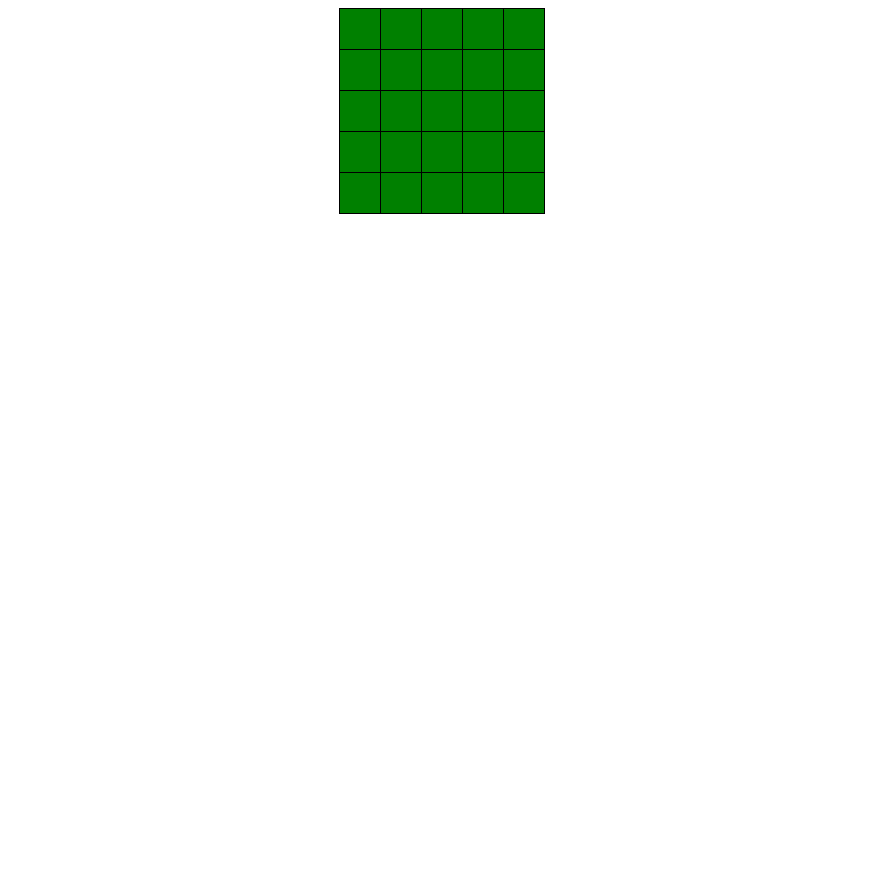
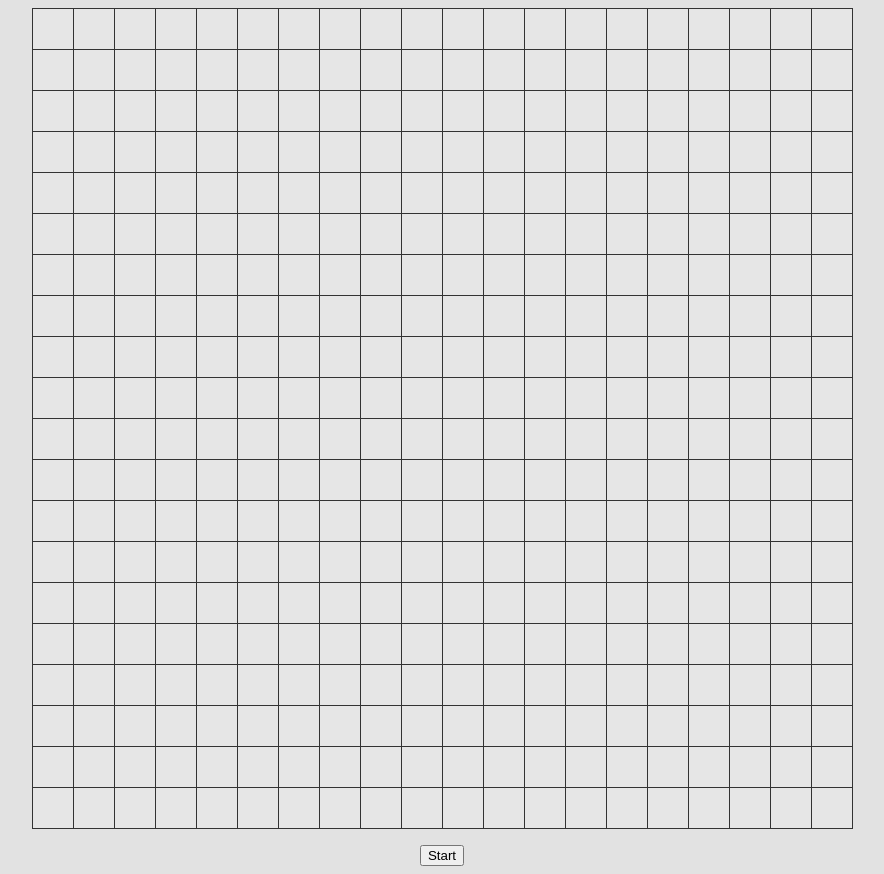
Before and after one commit to MaximeSantos/game-of-life-react, a React (Vite) app: page / in a window 1280 px wide. Shown: the whole page, without its empty margins (198-1082 px from the left). Before the commit the page ends 800 px from the top, so only its background shows below. Built offline with nearby package versions, Linux system fonts and the light colour scheme.

Commit message:
Add the ability to set a Cell as active

```diff
--- a/src/App.tsx
+++ b/src/App.tsx
@@ -1,3 +1,5 @@
+import Cell from './Cell';
+
 /*
 The goal is to create an app based on Conway's Game of Life
 https://en.wikipedia.org/wiki/Conway%27s_Game_of_Life
@@ -7,14 +9,32 @@ https://en.wikipedia.org/wiki/Conway%27s_Game_of_Life
 3.
 
 */
-import listOfCells from './utils/board.tsx';
+function App() {
+  const rows = 20;
+  const cols = 20;
 
-function App() {
+  const listOfCells = [];
+
+  for (let i = 0; i < rows * cols; i++) {
+    listOfCells.push(<Cell key={i} />);
+  }
+
   return (
-    <div className="board">
-      {listOfCells}
+    <div className="container">
+      <div
+        className="board"
+        style={{
+          display: 'grid',
+          gridTemplateColumns: `repeat(${cols}, 1fr)`,
+          gridTemplateRows: `repeat(${rows}, 1fr)`,
+          gap: '1px',
+        }}
+      >
+        {listOfCells}
+      </div>
+      <button onClick={() => console.log('start')}>Start</button>
     </div>
-  )
+  );
 }
 
-export default App
+export default App;
--- /dev/null
+++ b/src/Cell.tsx
@@ -0,0 +1,13 @@
+import { useState } from 'react';
+
+const Cell = () => {
+  const [active, setActive] = useState(false);
+
+  const handleClickCell = () => {
+    setActive(!active);
+  };
+
+  return <div className={`cell ${active ? 'active' : ''}`} onClick={handleClickCell} />;
+};
+
+export default Cell;
--- a/src/index.css
+++ b/src/index.css
@@ -1,23 +1,28 @@
 body {
+  background-color: #e2e2e2;
+  color: #333333  ;
+}
+
+.container {
+  display: flex;
+  flex-flow: column;
+  align-items: center;
 }
 
 .board {
-  width: 204px;
-  height: 100%;
-  background-color: black;
-  display: grid;
-  grid-template-columns: repeat(5, 1fr);
-  grid-template-rows: repeat(5, 1fr);
-  gap: 1px;
-  margin: auto;
-  padding: 0;
-  border: 1px solid black;
+  background-color: #333333;
+  border: 1px solid #333333;
+  margin-bottom: 1rem;
 }
 
 .cell {
-  background-color: green;
+  background-color: #e6e6e6;
   max-width: 40px;
   max-height: 40px;
   width: 40px;
   height: 40px;
 }
+
+.active {
+  background-color: #48534b;
+}
--- a/src/utils/board.tsx
+++ /dev/null
@@ -1,5 +0,0 @@
-let listOfCells = [];
-
-for(let i=0;i<=24;i++){listOfCells.push(<div key={i} className="cell" />)};
-
-export default listOfCells;
```
